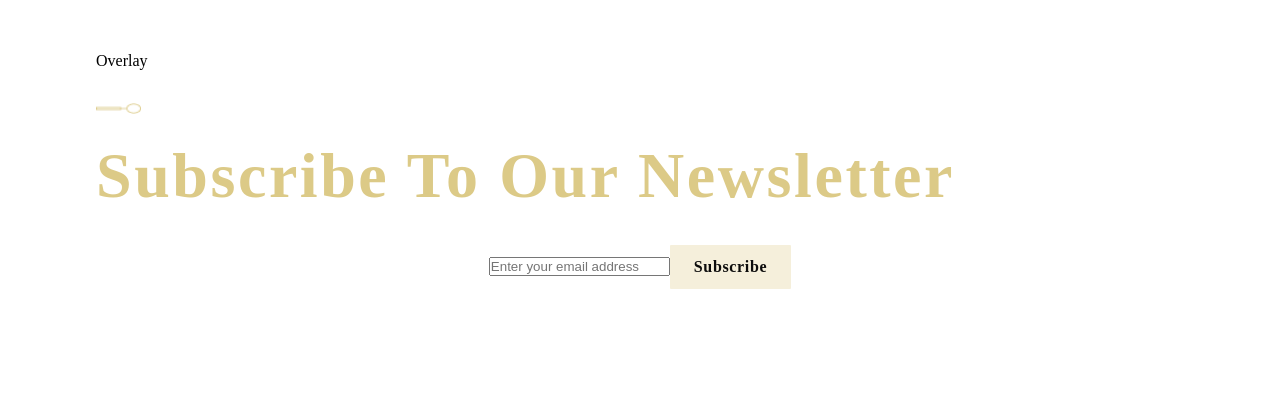
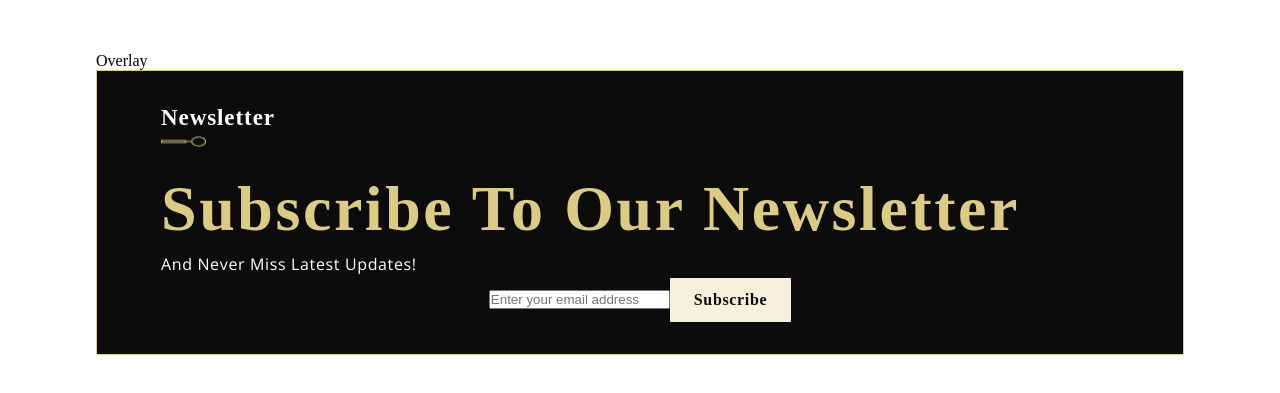
Before and after one commit to brosmar18/restaurant-frontend, a React (Create React App) app: page / in a window 1280 px wide. Shown: the part 6954-7347 px from the top of the page. Before the commit the page ends 7307 px from the top, so only its background shows below. Built offline with nearby package versions, Linux system fonts and the light colour scheme; a web font is replaced by a local one.

Commit message:
newsletter styles added

```diff
--- a/src/components/Footer/NewsLetter.css
+++ b/src/components/Footer/NewsLetter.css
@@ -0,0 +1,5 @@
+.app__newsletter {
+    padding: 2rem 4rem;
+    border: 1px solid var(--color-golden);
+    background: var(--color-black)
+}
--- a/src/components/Footer/NewsLetter.jsx
+++ b/src/components/Footer/NewsLetter.jsx
@@ -1,5 +1,6 @@
 import React from 'react'
 import SubHeading from '../SubHeading/SubHeading'
+import './NewsLetter.css';
 
 function NewsLetter() {
   return (
```
